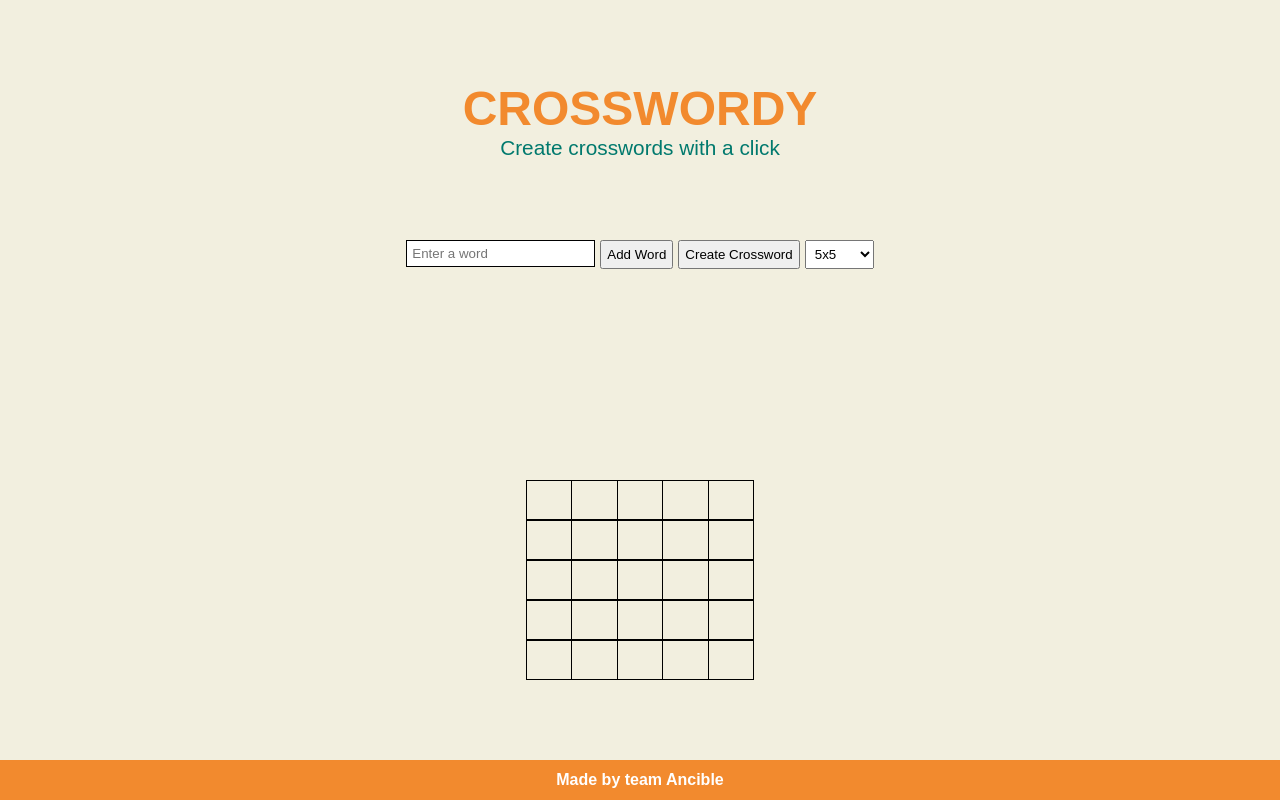
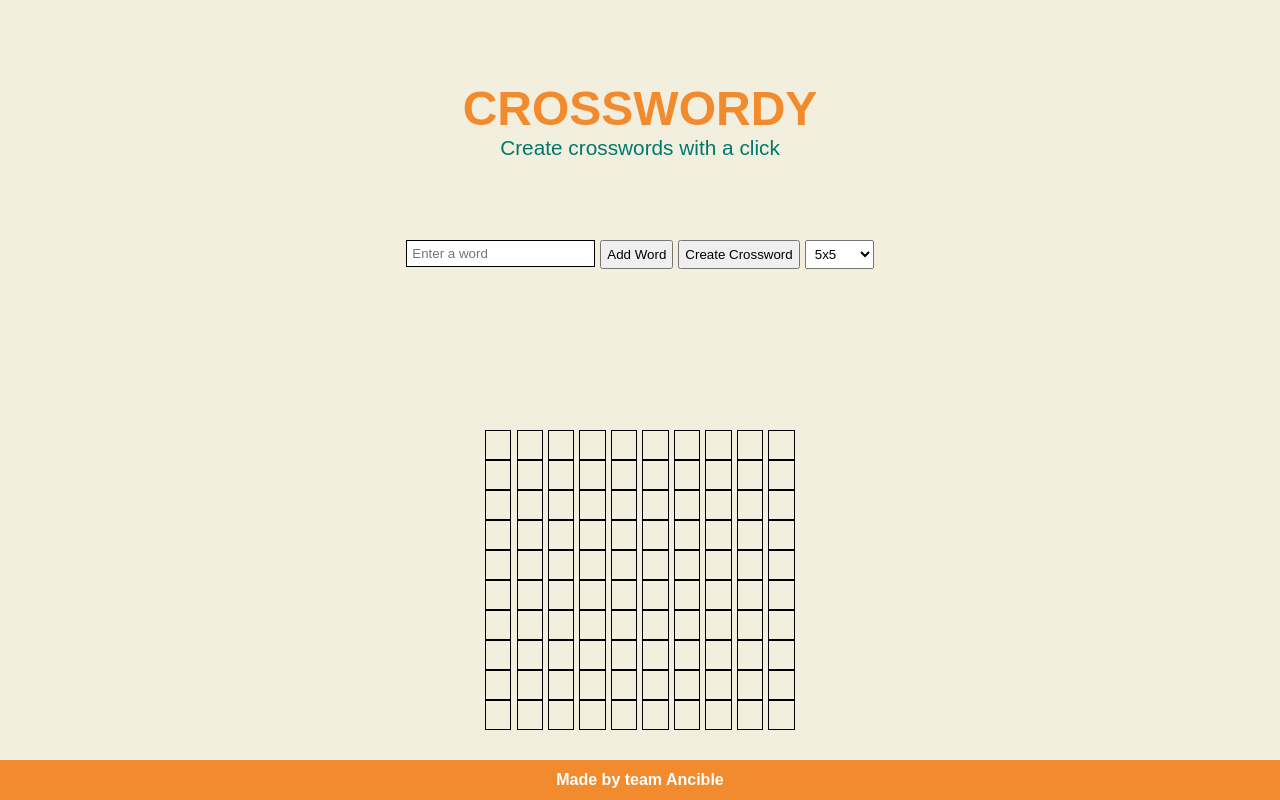
Before and after one commit to anmol-gh/crossword, a React (Create React App) app in the folder frontend/: page / in a window 1280 px wide. Built offline with nearby package versions, Linux system fonts and the light colour scheme.

Commit message:
display of crossword puzzle on website

```diff
--- a/frontend/src/components/Body/Body.jsx
+++ b/frontend/src/components/Body/Body.jsx
@@ -4,6 +4,25 @@ import { useState } from "react";
 // Array to store all the words entered
 var wordArray = [];
 var wordIndex = 0;
+
+// Function to display the crossword
+const displayCrossword = (grid) => {
+	var tableDiv = document.getElementsByClassName("crossword-container")[0];
+	var table = tableDiv.getElementsByTagName('table')[0]
+	console.log(table)
+	var tableRows = table.getElementsByTagName('tr');
+	for (var row = 0; row < 10; row++){
+		var tableRow = tableRows[row]
+		for (var column = 0; column < 10; column++) {
+			var tableData = tableRow.getElementsByTagName('td')[column]
+			if (grid[row][column] === "") {
+				tableData.innerHTML = "&nbsp;";
+			} else {
+				tableData.innerHTML = grid[row][column];
+			}
+		}
+	}
+}
 const Body = () => {
 	//Usestate that could detect change in the word input
 	const [word, setWord] = useState("");
@@ -128,14 +147,13 @@ const Body = () => {
 			for (let column = 0; column < 10; column++) {
 				const randomLetter =
 					characters[Math.floor(Math.random() * characters.length)];
-				console.log(randomLetter);
 				if (grid[row][column] === "") {
-					console.log("works");
 					grid[row][column] = randomLetter;
 				}
 			}
 		}
 		console.log(grid);
+		displayCrossword(grid);
 		return placedWords;
 	};
 
@@ -206,7 +224,8 @@ const Body = () => {
 		}
 		// Sort the wordArray by length
 		wordArray = wordArray.sort((a, b) => b.length - a.length);
-		ArrangeWords(wordArray, wordsPlaced);
+		// ArrangeWords(wordArray, wordsPlaced);
+		ArrangeWords(wordArray);
 	};
 
 	return (
--- a/frontend/src/components/Crossword/Crossword.css
+++ b/frontend/src/components/Crossword/Crossword.css
@@ -7,6 +7,7 @@
 }
 
 table {
+	width: 50%;
 	border-collapse: collapse;
 	display: flex;
 	flex-direction: column;
@@ -14,7 +15,13 @@ table {
 	align-items: center;
 }
 
+.table-row {
+	width : 50%;
+	display: flex;
+	justify-content: space-evenly;
+}
 td {
 	border: 1px solid black;
-	padding: 10px 20px;
+	/* padding: 10px 20px; */
+	padding: 5px 10px;
 }
--- a/frontend/src/components/Crossword/Crossword.jsx
+++ b/frontend/src/components/Crossword/Crossword.jsx
@@ -3,37 +3,122 @@ import "./Crossword.css"
 const Crossword = () => {
 
 	return (
-		<div className="crossword-container">
+		<div className='crossword-container'>
 			<table>
-				<tr>
+				<tr className='table-row'>
+					<td>&nbsp;</td>
+					<td>&nbsp;</td>
+					<td>&nbsp;</td>
+					<td>&nbsp;</td>
+					<td>&nbsp;</td>
 					<td>&nbsp;</td>
 					<td>&nbsp;</td>
 					<td>&nbsp;</td>
 					<td>&nbsp;</td>
 					<td>&nbsp;</td>
 				</tr>
-				<tr>
+				<tr className='table-row'>
+					<td>&nbsp;</td>
+					<td>&nbsp;</td>
+					<td>&nbsp;</td>
+					<td>&nbsp;</td>
+					<td>&nbsp;</td>
 					<td>&nbsp;</td>
 					<td>&nbsp;</td>
 					<td>&nbsp;</td>
 					<td>&nbsp;</td>
 					<td>&nbsp;</td>
 				</tr>
-				<tr>
+				<tr className='table-row'>
+					<td>&nbsp;</td>
+					<td>&nbsp;</td>
+					<td>&nbsp;</td>
+					<td>&nbsp;</td>
+					<td>&nbsp;</td>
 					<td>&nbsp;</td>
 					<td>&nbsp;</td>
 					<td>&nbsp;</td>
 					<td>&nbsp;</td>
 					<td>&nbsp;</td>
 				</tr>
-				<tr>
+				<tr className='table-row'>
+					<td>&nbsp;</td>
+					<td>&nbsp;</td>
+					<td>&nbsp;</td>
+					<td>&nbsp;</td>
+					<td>&nbsp;</td>
 					<td>&nbsp;</td>
 					<td>&nbsp;</td>
 					<td>&nbsp;</td>
 					<td>&nbsp;</td>
 					<td>&nbsp;</td>
 				</tr>
-				<tr>
+				<tr className='table-row'>
+					<td>&nbsp;</td>
+					<td>&nbsp;</td>
+					<td>&nbsp;</td>
+					<td>&nbsp;</td>
+					<td>&nbsp;</td>
+					<td>&nbsp;</td>
+					<td>&nbsp;</td>
+					<td>&nbsp;</td>
+					<td>&nbsp;</td>
+					<td>&nbsp;</td>
+				</tr>
+				<tr className='table-row'>
+					<td>&nbsp;</td>
+					<td>&nbsp;</td>
+					<td>&nbsp;</td>
+					<td>&nbsp;</td>
+					<td>&nbsp;</td>
+					<td>&nbsp;</td>
+					<td>&nbsp;</td>
+					<td>&nbsp;</td>
+					<td>&nbsp;</td>
+					<td>&nbsp;</td>
+				</tr>
+				<tr className='table-row'>
+					<td>&nbsp;</td>
+					<td>&nbsp;</td>
+					<td>&nbsp;</td>
+					<td>&nbsp;</td>
+					<td>&nbsp;</td>
+					<td>&nbsp;</td>
+					<td>&nbsp;</td>
+					<td>&nbsp;</td>
+					<td>&nbsp;</td>
+					<td>&nbsp;</td>
+				</tr>
+				<tr className='table-row'>
+					<td>&nbsp;</td>
+					<td>&nbsp;</td>
+					<td>&nbsp;</td>
+					<td>&nbsp;</td>
+					<td>&nbsp;</td>
+					<td>&nbsp;</td>
+					<td>&nbsp;</td>
+					<td>&nbsp;</td>
+					<td>&nbsp;</td>
+					<td>&nbsp;</td>
+				</tr>
+				<tr className='table-row'>
+					<td>&nbsp;</td>
+					<td>&nbsp;</td>
+					<td>&nbsp;</td>
+					<td>&nbsp;</td>
+					<td>&nbsp;</td>
+					<td>&nbsp;</td>
+					<td>&nbsp;</td>
+					<td>&nbsp;</td>
+					<td>&nbsp;</td>
+					<td>&nbsp;</td>
+				</tr>
+				<tr className='table-row'>
+					<td>&nbsp;</td>
+					<td>&nbsp;</td>
+					<td>&nbsp;</td>
+					<td>&nbsp;</td>
+					<td>&nbsp;</td>
 					<td>&nbsp;</td>
 					<td>&nbsp;</td>
 					<td>&nbsp;</td>
@@ -41,7 +126,6 @@ const Crossword = () => {
 					<td>&nbsp;</td>
 				</tr>
 			</table>
-
 		</div>
 	);
 };
```
